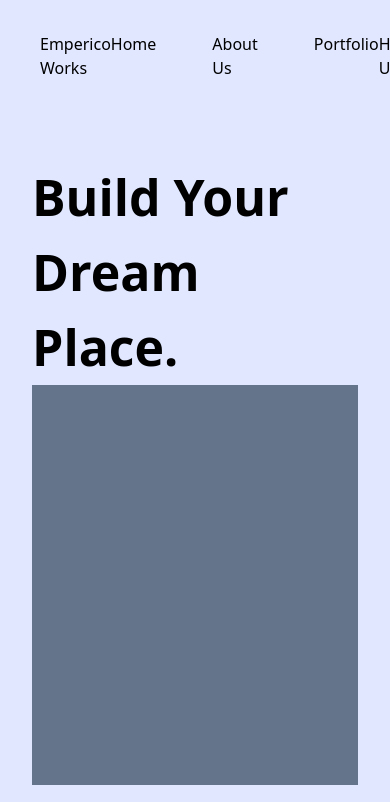
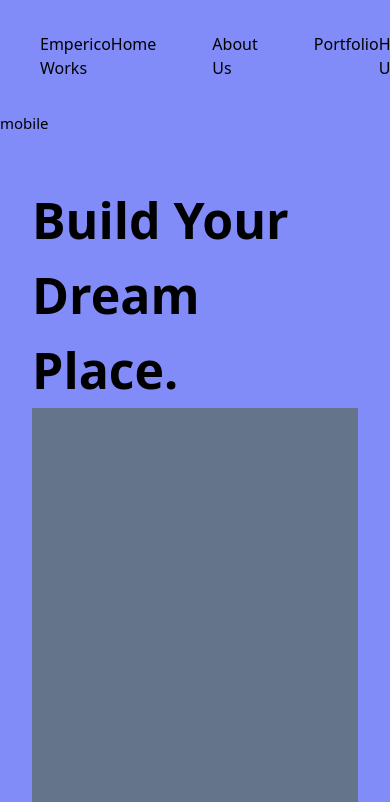
Before and after one commit to Joshuaatanu/emperico-works, a website: page index.html in a window 390 px wide. Shown: the top 802 px of the page. Drawn offline with Linux system fonts and the light colour scheme.

Commit message:
mobile test

```diff
--- a/index.html
+++ b/index.html
@@ -9,7 +9,7 @@
     <title>Tailwind Starter</title>
 </head>
 
-<body class="sm:bg-blue-300 md:bg-red-300 lg:bg-green-100 min-[320px]:bg-indigo-100">
+<body class="sm:bg-blue-300 md:bg-red-300 lg:bg-green-100 min-[320px]:bg-indigo-400">
     <!-- <div class="text-center mt-12">
         <h1 class="text-4xl text-yellow-500 font-bold">Heap Heap Arrayy!</h1>
         <p class="text-xl text-white mt-4"> I have created my first html project using tailwind. </p>
@@ -25,6 +25,7 @@
             <p>Hire Us</p>
         </div>
     </nav>
+    <h5 class="min-[320px]:text-[15px] sm:hidden md:hidden lg:hidden ">mobile</h5>
 
     <section id="hero" class="px-8 mt-12">
         <h1 class="sm:text-[50px] md:text-[75px] lg:text-[100px]  min-[320px]:text-[50px]   font-semibold">
```
Also changed, not shown: styles/output.css.
